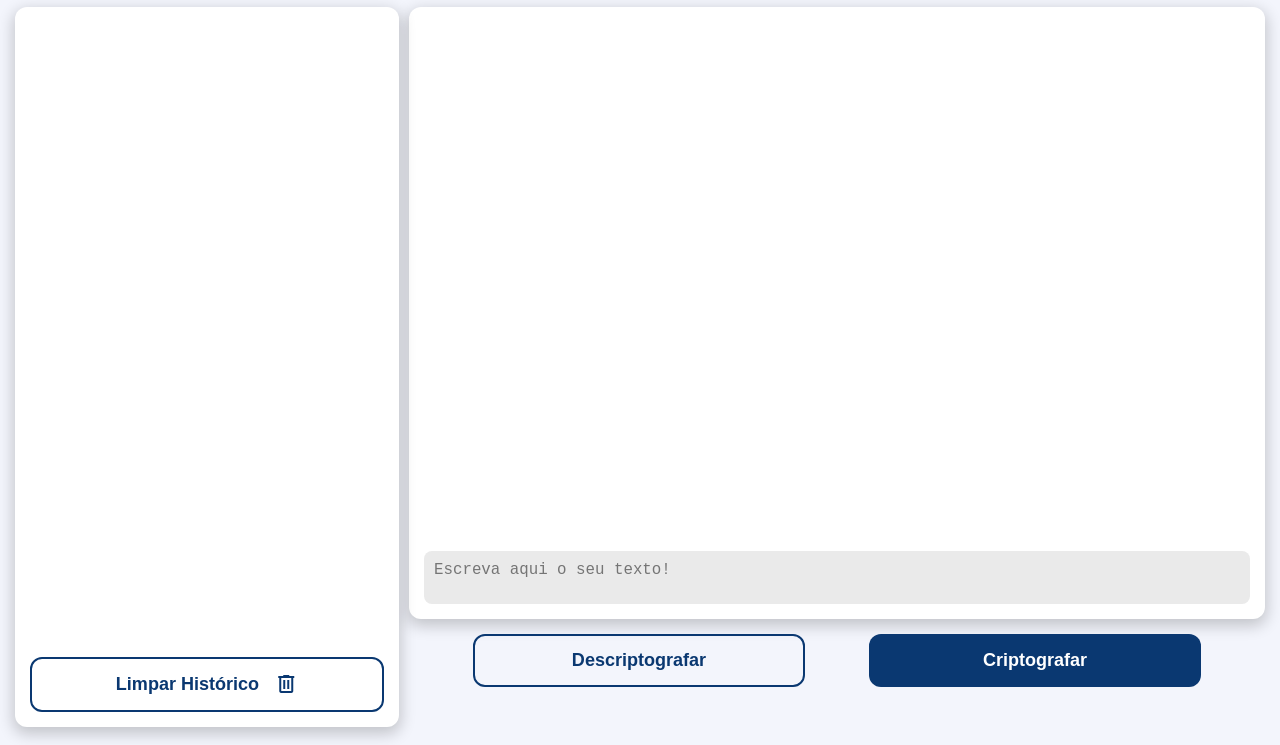
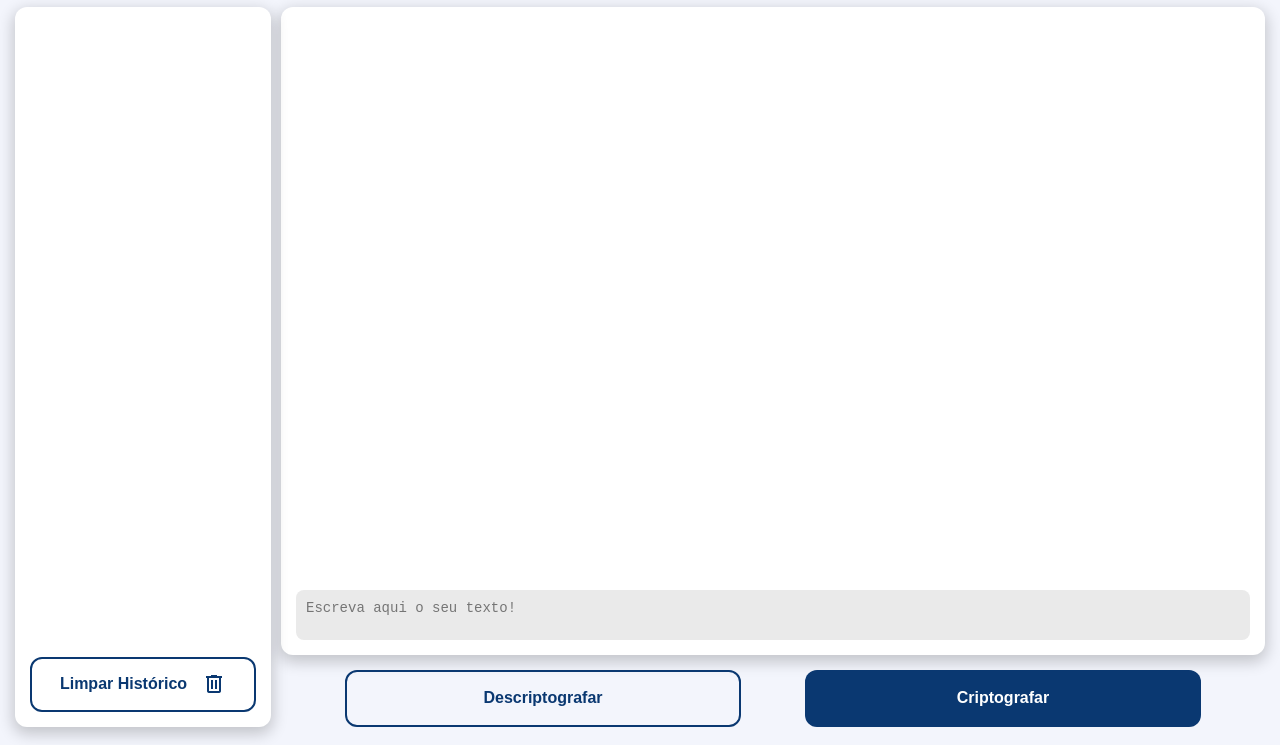
Before and after one commit to devmoisesx/Criptografia-de-Texto, a plain HTML site: page index.html in a window 1280 px wide. Shown: the part 55-800 px from the top of the page. Drawn offline with nearby package versions, Linux system fonts and the light colour scheme.

Commit message:
refactor: Corrige bug do botao de limpar historico

```diff
--- a/script.js
+++ b/script.js
@@ -16,6 +16,7 @@ btnHistory.addEventListener("click", () => {
 
 btnClearHistory.addEventListener("click", () => {
   localStorage.clear();
+  hisArray = [];
   textSectionHistory.innerText = "";
 });
 
--- a/style.css
+++ b/style.css
@@ -39,7 +39,7 @@
 }
 
 html {
-  font-size: clamp(62.5%, 62.5% + 0.1vw, 100%);
+  font-size: 62.5%;
 }
 
 body {
@@ -282,7 +282,7 @@ main > .history-section {
     position: relative;
 
     display: grid;
-    grid-template-columns: minmax(30vw, 20%) 1fr;
+    grid-template-columns: 30vw 1fr;
     gap: 10px;
   }
 
@@ -293,8 +293,17 @@ main > .history-section {
     position: relative;
   }
 
+  .form-chat {
+    height: 100%;
+  }
+
   .form-chat > .buttons-area {
     padding: 0 var(--space-m);
   }
+}
 
+@media (min-width: 900px) {
+  main {
+    grid-template-columns: 20vw 1fr;
+  }
 }
```
